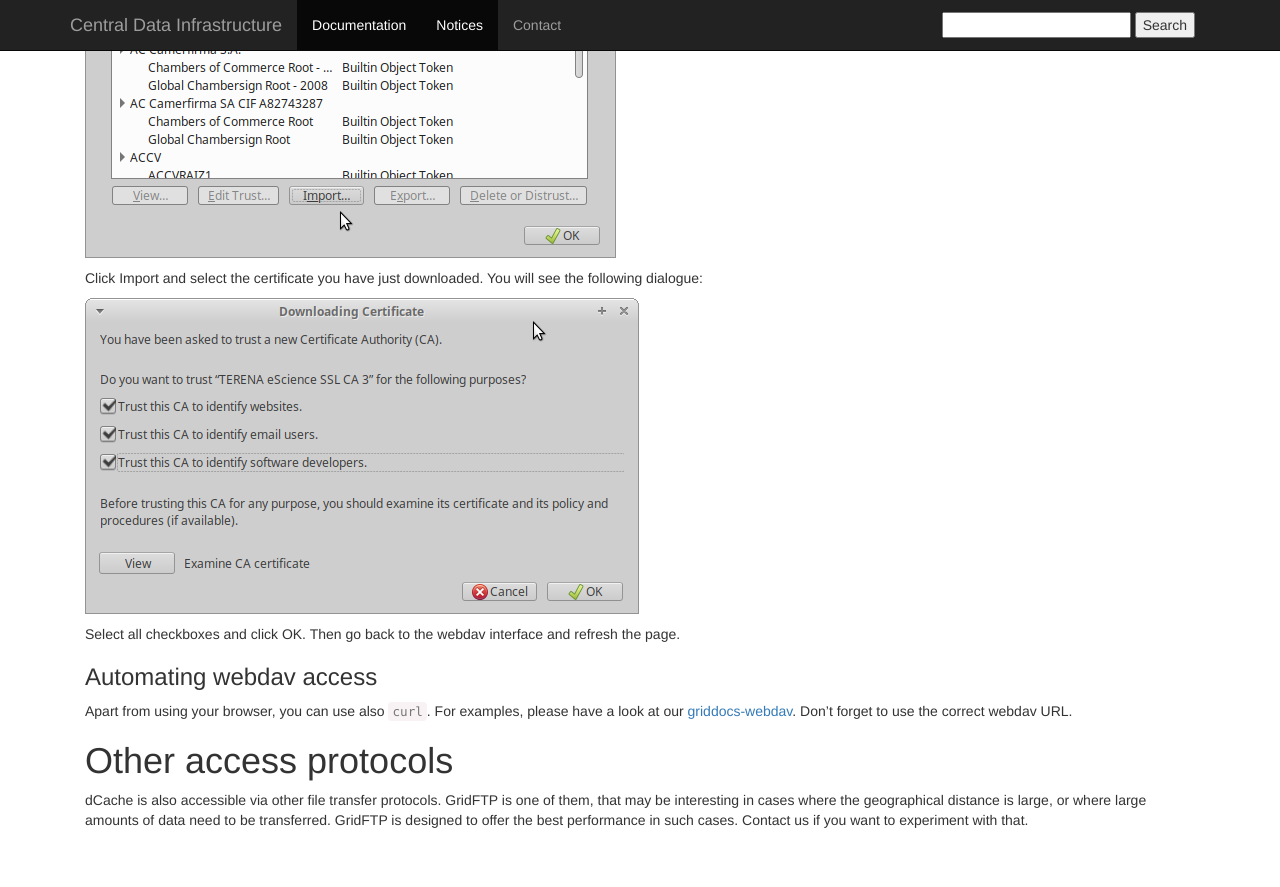
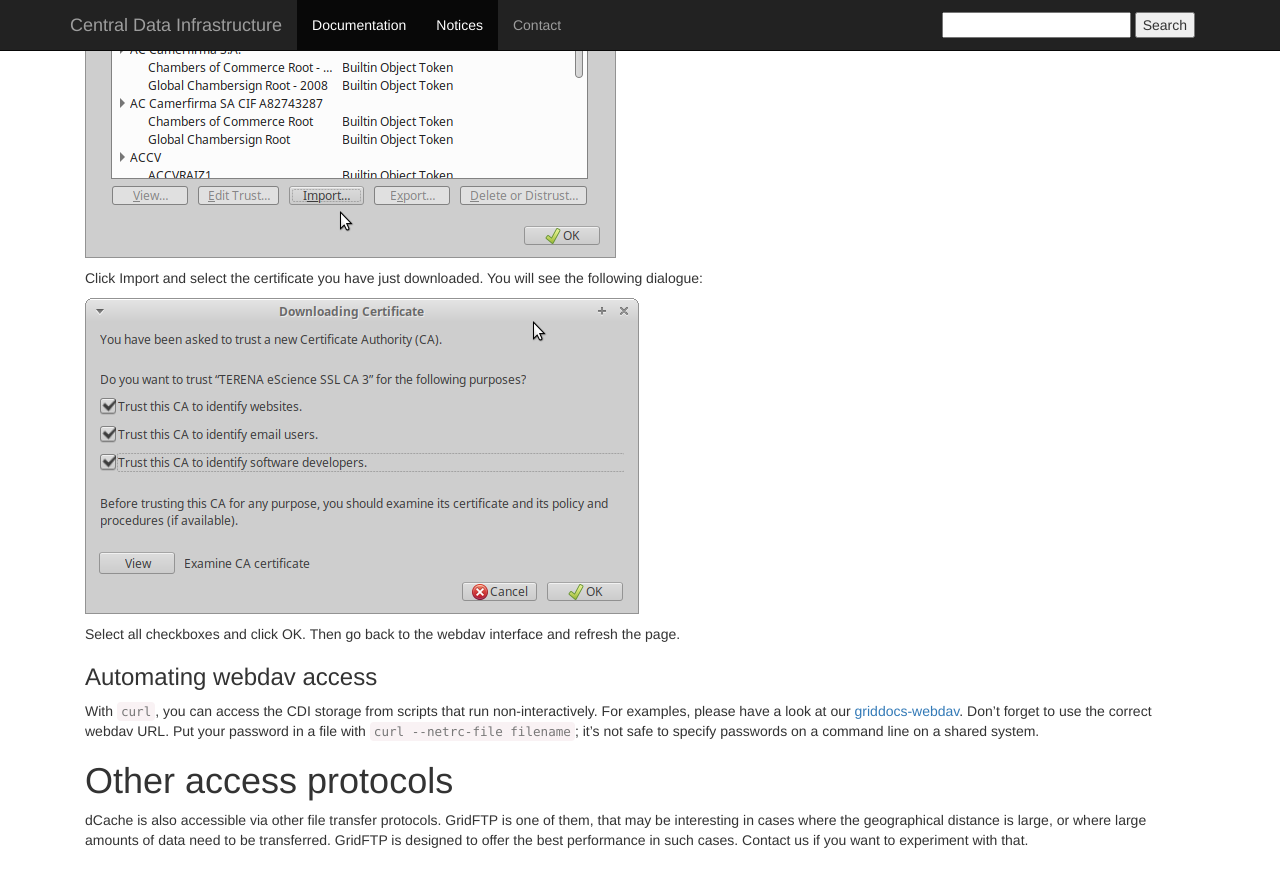
Before and after one commit to sara-nl/cdidocs, a Jekyll site: the page built from index.markdown, in a window 1280 px wide and 900 px high, scrolled down 3715 px. Shown: the top 887 px of the window. Built offline with Jekyll 4.4.1, drawn with Linux system fonts in a browser that asks for light colours.

Commit message:
Add remark about curl password safety

```diff
--- a/index.markdown
+++ b/index.markdown
@@ -63,7 +63,7 @@ Select all checkboxes and click OK. Then go back to the webdav interface and ref
 
 ### Automating webdav access
 
-Apart from using your browser, you can use also `curl`. For examples, please have a look at our [griddocs-webdav](http://doc.grid.surfsara.nl/en/latest/Pages/Advanced/storage_clients/webdav.html#webdav "Grid documentation about curl & webdav"). Don't forget to use the correct webdav URL.
+With `curl`, you can access the CDI storage from scripts that run non-interactively. For examples, please have a look at our [griddocs-webdav](http://doc.grid.surfsara.nl/en/latest/Pages/Advanced/storage_clients/webdav.html#webdav "Grid documentation about curl & webdav"). Don't forget to use the correct webdav URL. Put your password in a file with `curl --netrc-file filename`; it's not safe to specify passwords on a command line on a shared system.
 
 # Other access protocols
 
```
